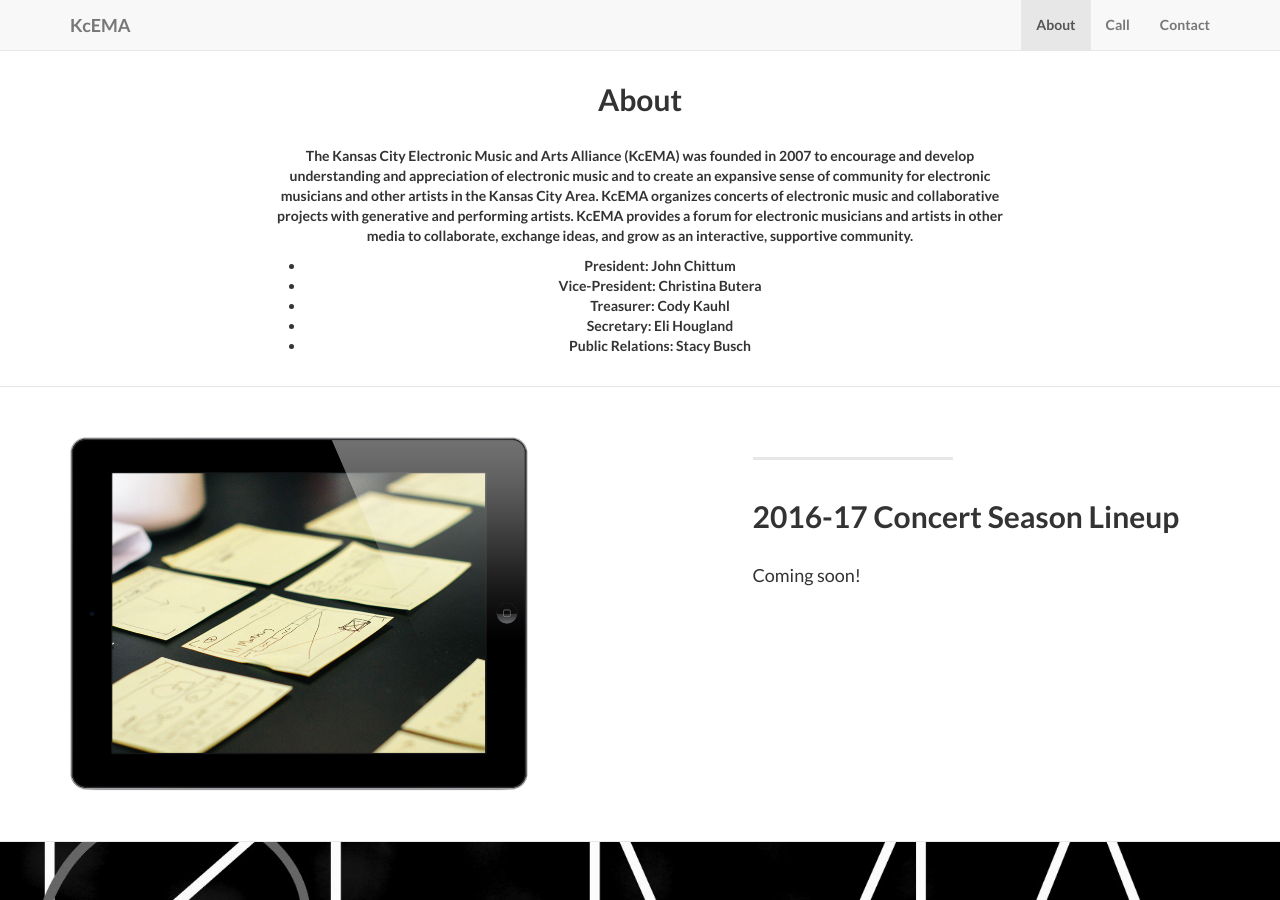
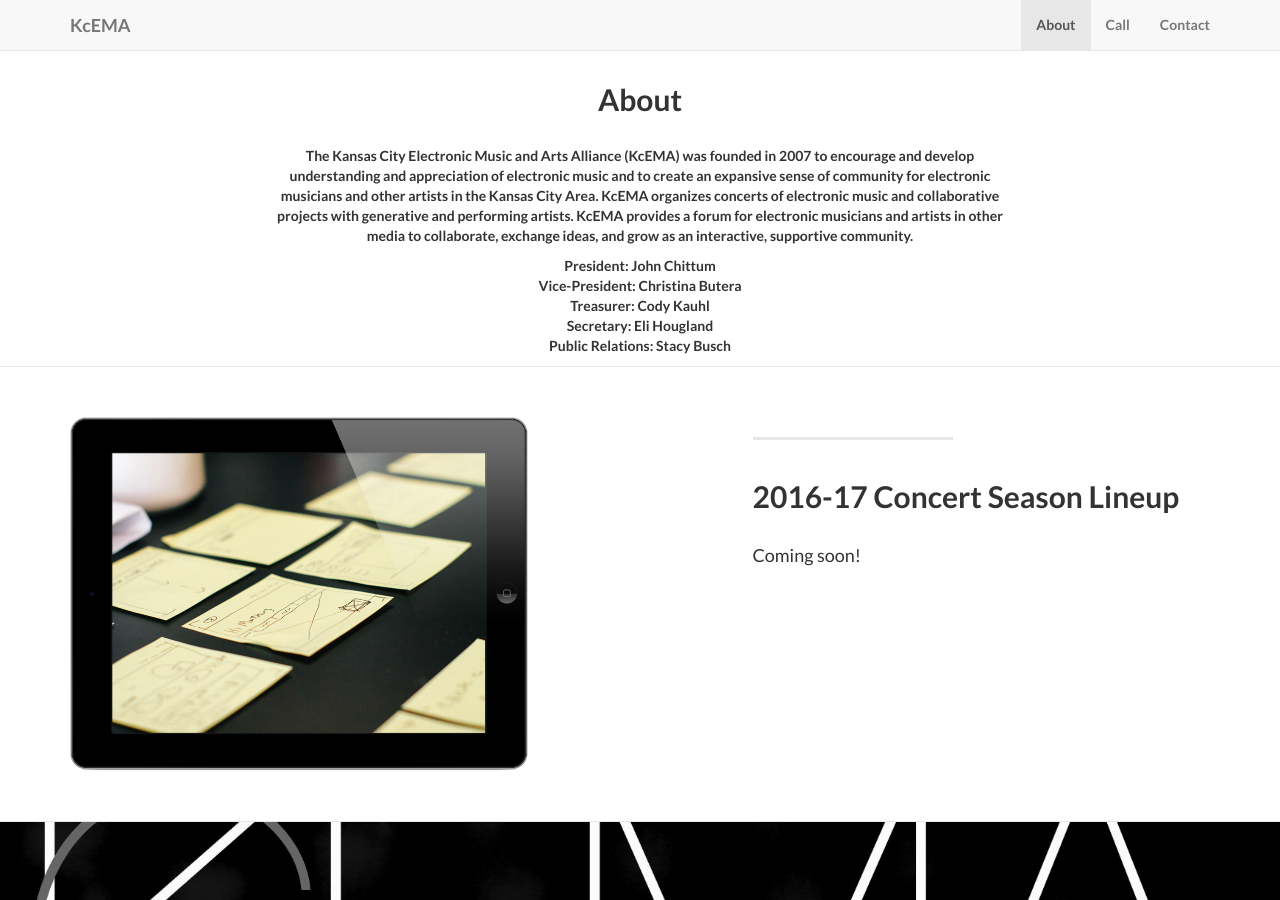
Before and after one commit to kcema/home, a Jekyll site: the page built from index.html, in a window 1280 px wide and 900 px high, scrolled down 831 px. Built offline with Jekyll 4.4.1, drawn with Linux system fonts in a browser that asks for light colours.

```diff
--- a/_includes/about.html
+++ b/_includes/about.html
@@ -6,7 +6,7 @@
               <h2>About</h2>
               <br/>
                 <p>The Kansas City Electronic Music and Arts Alliance (KcEMA) was founded in 2007 to encourage and develop understanding and appreciation of electronic music and to create an expansive sense of community for electronic musicians and other artists in the Kansas City Area. KcEMA organizes concerts of electronic music and collaborative projects with generative and performing artists. KcEMA provides a forum for electronic musicians and artists in other media to collaborate, exchange ideas, and grow as an interactive, supportive community.</p>
-                <ul><li>President: John Chittum</li><li>Vice-President: Christina Butera</li><li>Treasurer: Cody Kauhl</li><li>Secretary: Eli Hougland</li><li>Public Relations: Stacy Busch</li></ul>
+                <p>President: John Chittum<br>Vice-President: Christina Butera<br>Treasurer: Cody Kauhl<br>Secretary: Eli Hougland<br>Public Relations: Stacy Busch
                 <br/>
               </div>
         </div>
```
